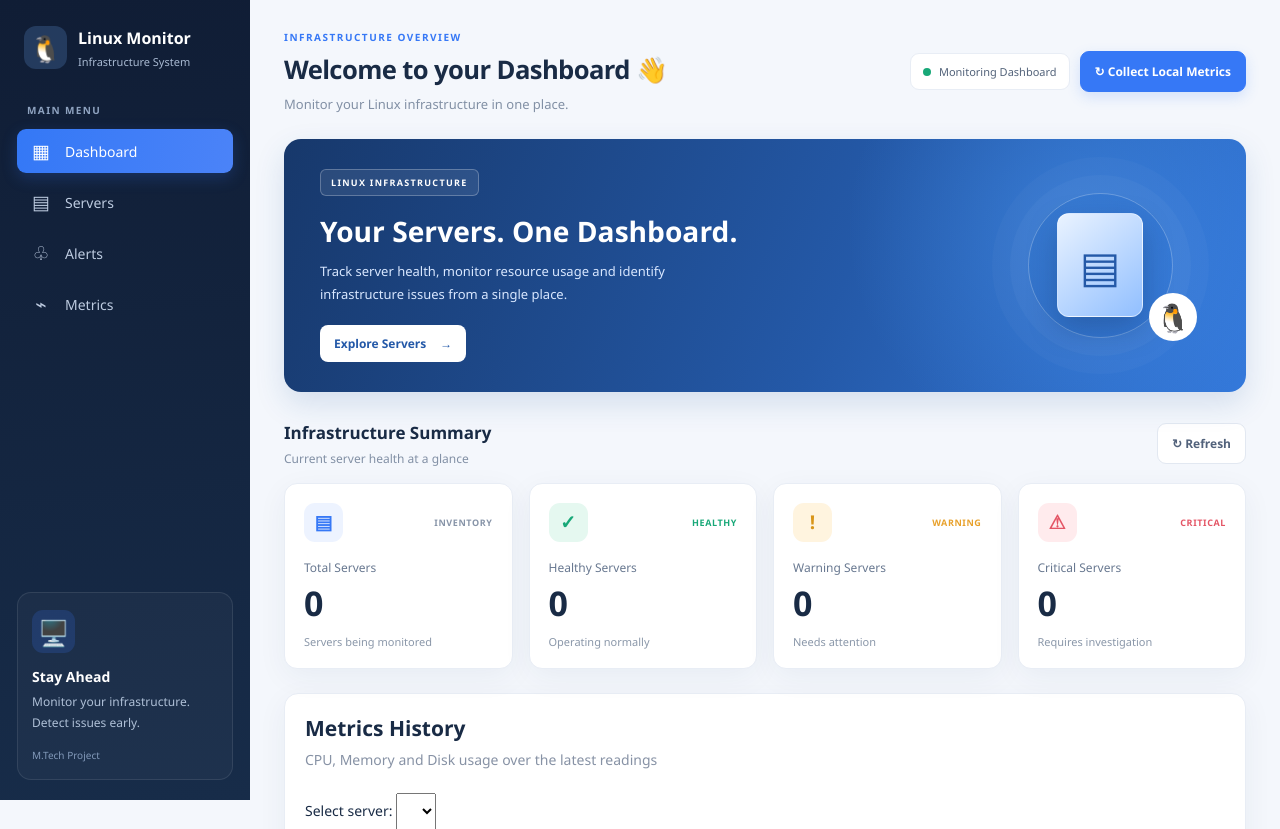
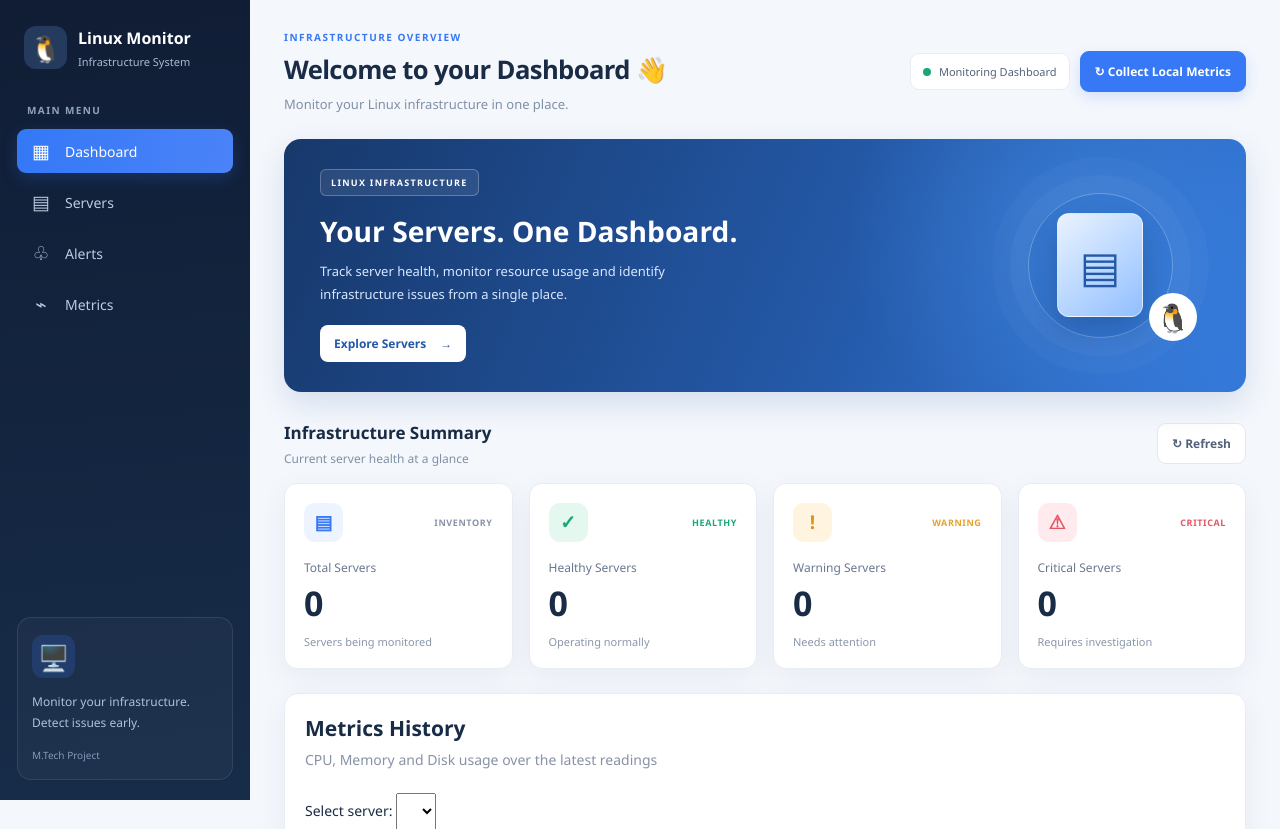
Before and after one commit to Himanshu2021wc86737/Infrastructure_Monitoring_Project, a Flask app: page / in a window 1280 px wide. Shown: the top 829 px of the page. Run offline with Flask 3, Linux system fonts and the light colour scheme; data that the repository does not hold is empty.

Commit message:
Remove 'Stay Ahead' heading from dashboard
Removed the text 'Stay Ahead' from the dashboard.

```diff
--- a/app/templates/dashboard.html
+++ b/app/templates/dashboard.html
@@ -38,7 +38,7 @@
 
     <div class="sidebar-bottom">
       <div class="sidebar-art">🖥️</div>
-      <h3>Stay Ahead</h3>
+      <h3></h3>
       <p>Monitor your infrastructure. Detect issues early.</p>
       <span class="sidebar-version">M.Tech Project</span>
     </div>
```
